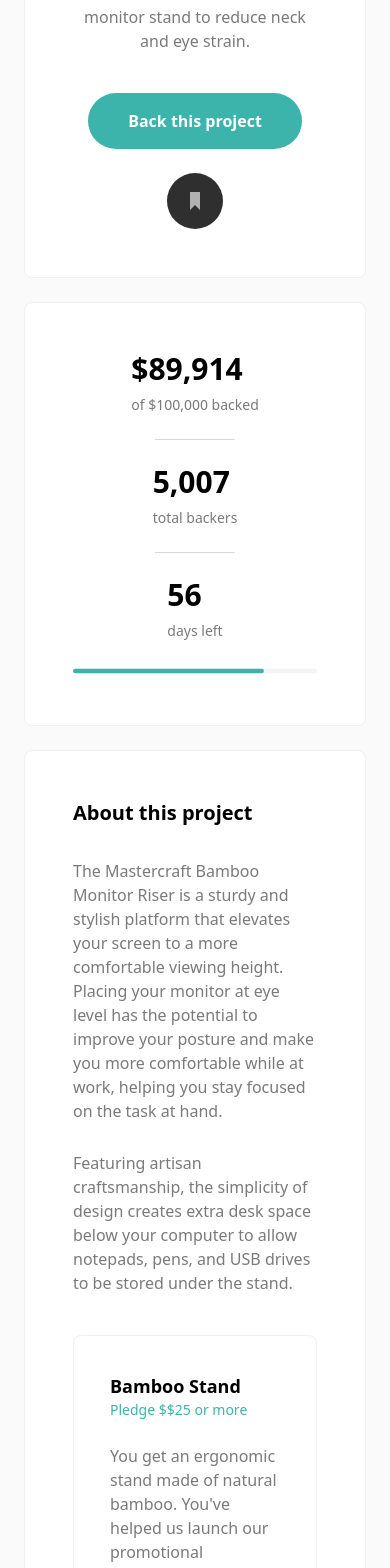
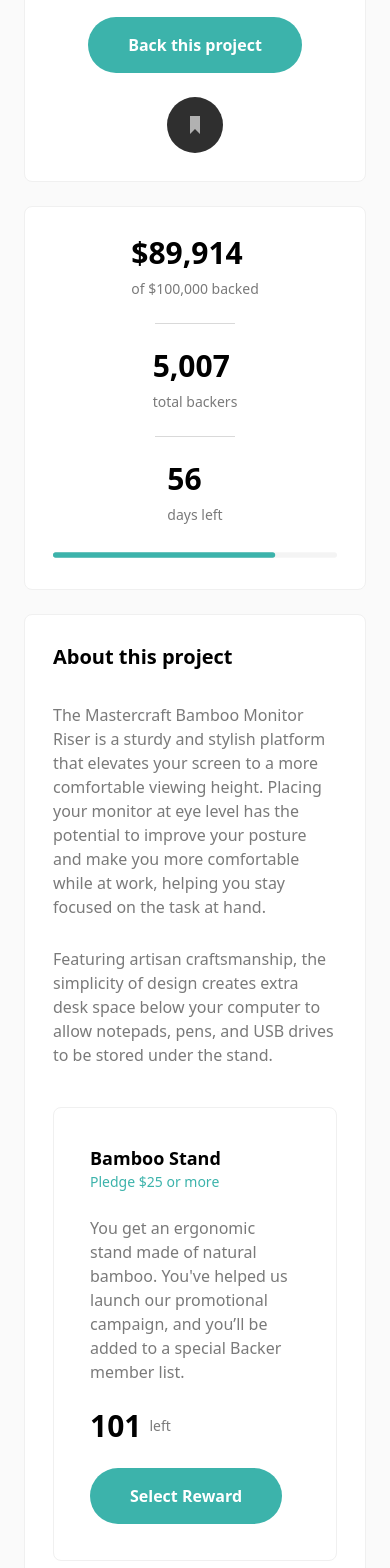
Before and after one commit to casbern/crowdfund-page, a React (Vite) app: page / in a window 390 px wide. Shown: the part 432-2000 px from the top of the page. Built offline with nearby package versions, Linux system fonts and the light colour scheme.

Commit message:
fix spelling

```diff
--- a/src/App.tsx
+++ b/src/App.tsx
@@ -12,7 +12,7 @@
       <Header />
 
       <div className="max-w-[730px] m-6 md:m-auto  relative bottom-15">
-        <div className="border border-border bg-white rounded-lg mb-6 p-12">
+        <div className="border border-border bg-white rounded-lg mb-6 p-7 md:p-12">
           <div className="absolute -top-7 left-1/2 -translate-x-1/2">
             <img src={icon} alt="icon"/>
           </div>
@@ -42,7 +42,7 @@
           </div>
         </div>
 
-        <div className="border border-border bg-white rounded-lg mb-6 p-12">
+        <div className="border border-border bg-white rounded-lg mb-6 p-7 md:p-12">
           <div className="flex flex-col md:flex-row items-center justify-between mb-6 md:pr-16">
             <div className="flex flex-col gap-2">
               <span className="text-3xl font-bold">$89,914</span>
@@ -85,7 +85,7 @@
 
         </div>
 
-        <div className="border border-border bg-white rounded-lg mb-6 p-12">
+        <div className="border border-border bg-white rounded-lg mb-6 p-7 md:p-12">
           <h2 className="text-xl font-bold mb-8">About this project</h2>
           <p className="text-txt">
             The Mastercraft Bamboo Monitor Riser is a sturdy and stylish
--- a/src/components/Card.tsx
+++ b/src/components/Card.tsx
@@ -12,7 +12,7 @@
     <div className="border border-border rounded-lg p-9 mb-6">
       <div className="flex flex-col md:flex-row items-start md:items-center md:justify-between mb-6">
         <h3 className="text-lg font-bold">{title}</h3>
-        <span className="text-sm font-medium text-call-action">Pledge $${pledge} or more</span>
+        <span className="text-sm font-medium text-call-action">Pledge ${pledge} or more</span>
       </div>
 
       <p className="text-txt mb-6 text-base font-normal">
```
